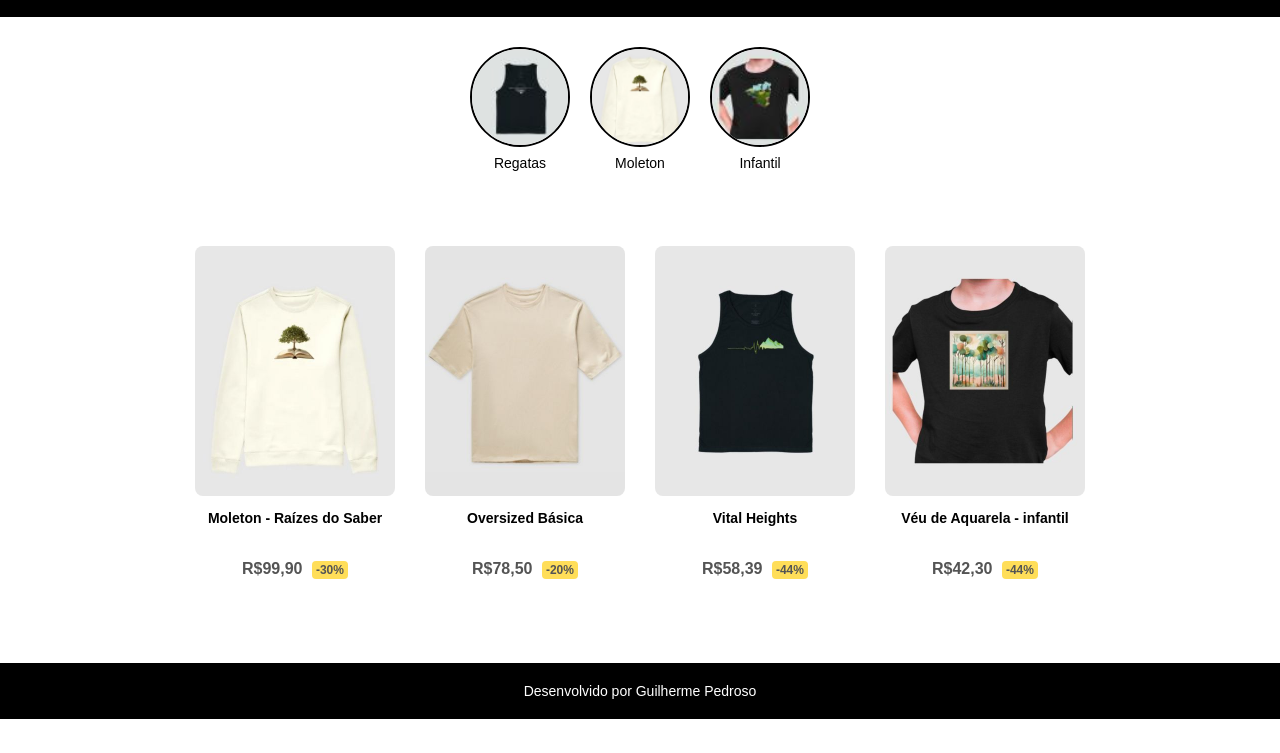
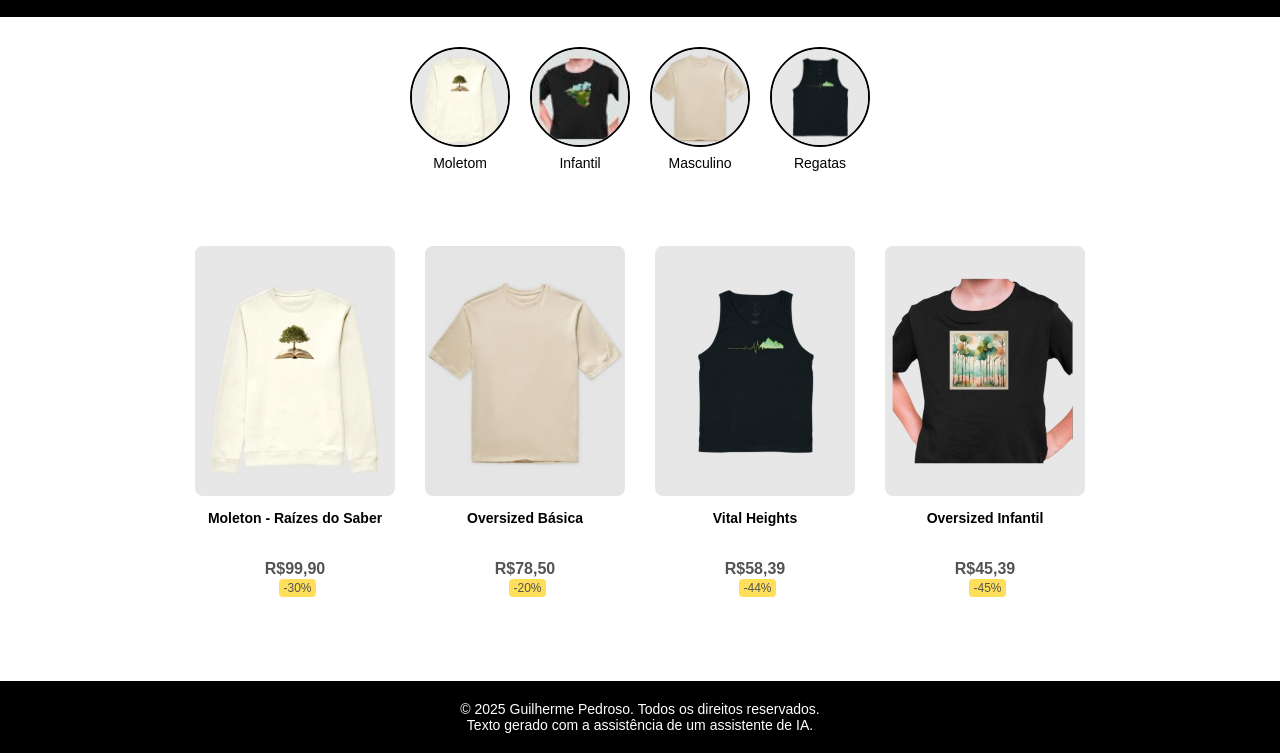
Before and after one commit to PEDROSO02/novavibe-, a plain HTML site: page index.html in a window 1280 px wide. Shown: the part 77-830 px from the top of the page. Before the commit the page ends 800 px from the top, so only its background shows below. Drawn offline with Linux system fonts and the light colour scheme.

Commit message:
Update index.html

```diff
--- a/index.html
+++ b/index.html
@@ -8,65 +8,85 @@
 </head>
 <body>
 
-  <!-- TOPO COM LOGO E MENU -->
+
   <header class="topo">
-    <!-- Substituindo texto por imagem de logo -->
     <div class="logo">
-      <img src="novavibe-/_imagens/LOGO.jpg" alt="Logo da loja" />
+
+      <img src="_imagens/LOGO.jpg" alt="Logo da loja" />
     </div>
     <nav class="menu">
-      <a href="#">HOME</a>
-      <a href="#">CONTATO</a>
-      <a href="#">SOBRE NÓS</a>
+
+      <a href="index.html">HOME</a>
+      <a href="contato.html">CONTATO</a>
+      <a href="sobrenos.html">SOBRE NÓS</a>
     </nav>
   </header>
 
-  <!-- MENU DE CATEGORIAS -->
+
 <section class="categorias">
   <div class="categoria">
-      <img src="_imagens/regacap.jpg" alt="Feminino" />
-      <p>Regatas</p>
-    </div>
-    <div class="categoria">
-      <img src="_imagens/moleton1.jpg" alt="Plus Size" />
-      <p>Moleton</p>
+    <img src="_imagens/moleton1.jpg" alt="Moletom" />
+    <p>Moletom</p>
   </div>
   <div class="categoria">
     <img src="_imagens/infcap.jpg" alt="Infantil" />
     <p>Infantil</p>
   </div>
+  <div class="categoria">
+    <img src="_imagens/masc1.jpg" alt="Masculino" />
+    <p>Masculino</p>
+  </div>
+  <div class="categoria">
+    <img src="_imagens/regata1.jpg" alt="Regatas" />
+    <p>Regatas</p>
+  </div>
 </section>
 
-  <!-- PRODUTOS -->
+
+
   <section class="produtos">
+
     <div class="produto">
       <img src="_imagens/moleton1.jpg" alt="Moleton" />
-      <h3>Moleton - Raízes do Saber</h3>
-      <p class="preco">R$99,90 <span class="desconto">-30%</span></p>
+      <h3>Moleton <span>- Raízes do Saber</span></h3>
+      <div class="preco-container">
+        <p class="preco">R$99,90</p>
+        <span class="desconto">-30%</span>
+      </div>
     </div>
 
     <div class="produto">
       <img src="_imagens/masc1.jpg" alt="Oversized" />
       <h3>Oversized Básica</h3>
-      <p class="preco">R$78,50 <span class="desconto">-20%</span></p>
+      <div class="preco-container">
+        <p class="preco">R$78,50</p>
+        <span class="desconto">-20%</span>
+      </div>
     </div>
 
     <div class="produto">
       <img src="_imagens/regata1.jpg" alt="Regata" />
       <h3>Vital Heights</h3>
-      <p class="preco">R$58,39 <span class="desconto">-44%</span></p>
+      <div class="preco-container">
+        <p class="preco">R$58,39</p>
+        <span class="desconto">-44%</span>
+      </div>
     </div>
 
     <div class="produto">
       <img src="_imagens/inf1.jpg" alt="Infantil" />
-      <h3>Véu de Aquarela - infantil</h3>
-      <p class="preco">R$42,30 <span class="desconto">-44%</span></p>
+      <h3>Oversized Infantil</h3>
+      <div class="preco-container">
+        <p class="preco">R$45,39</p>
+        <span class="desconto">-45%</span>
+      </div>
     </div>
   </section>
 
-  <!-- RODAPÉ -->
+
   <footer class="rodape">
-    Desenvolvido por Guilherme Pedroso
+    &copy; 2025 Guilherme Pedroso. Todos os direitos reservados.<br>
+    Texto gerado com a assistência de um assistente de IA.
   </footer>
 
 </body>
```
Lines whose indentation alone changed are shown as unchanged.
